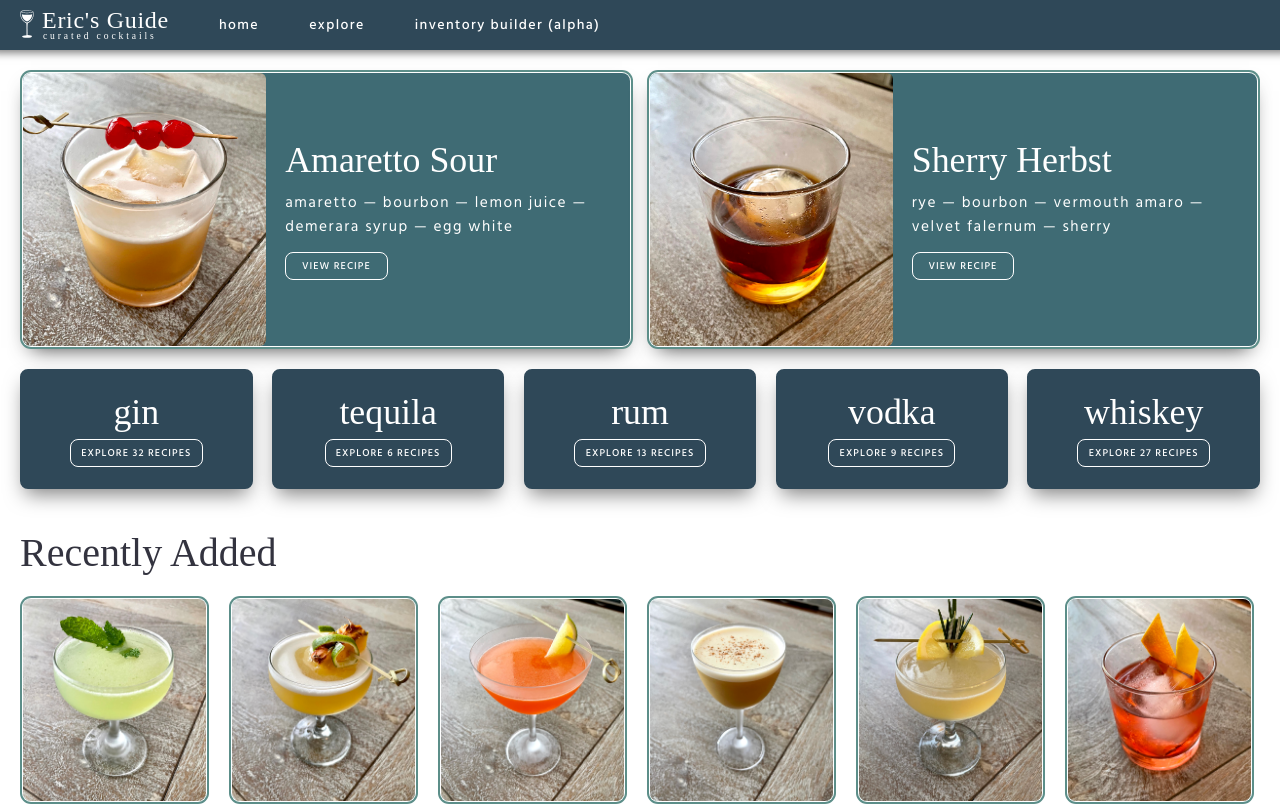
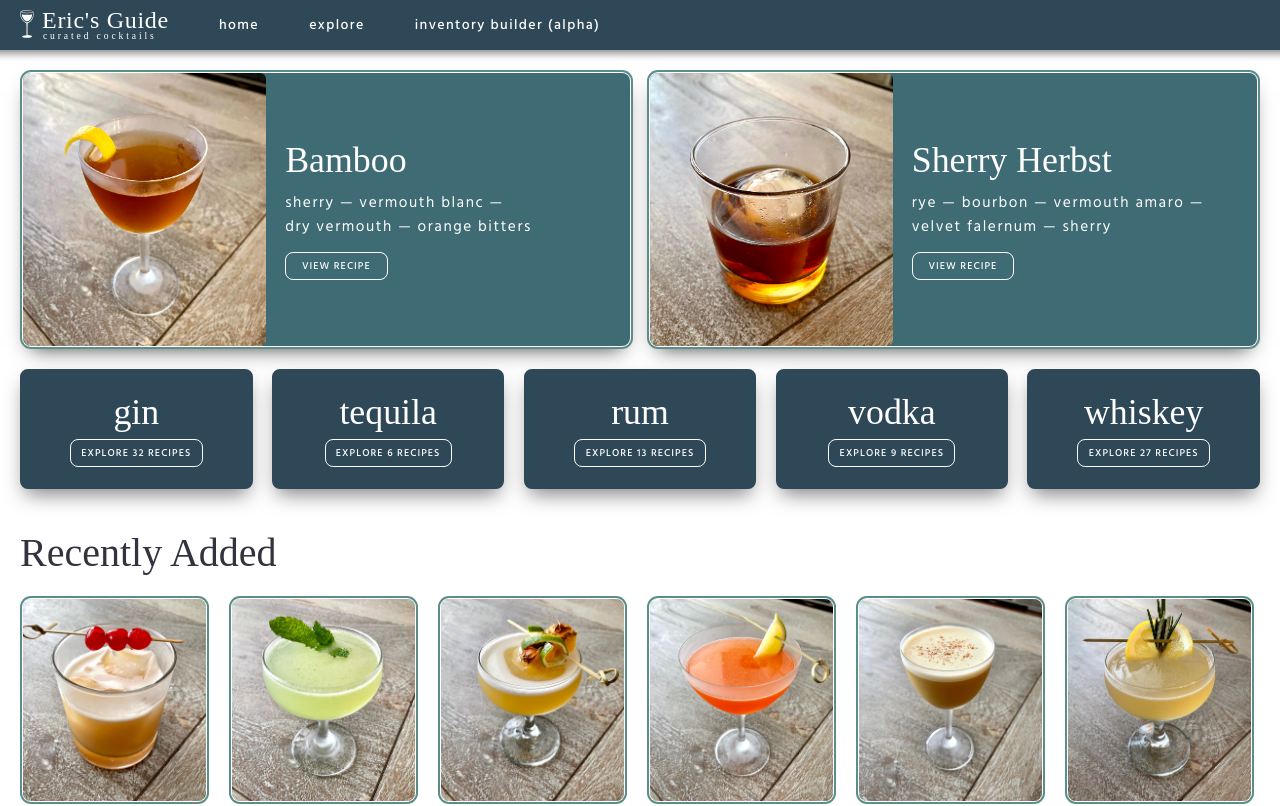
Before and after one commit to ericdouglaspratt/cocktails, a React (Create React App) app: page / in a window 1280 px wide. Shown: the top 806 px of the page. Built offline with nearby package versions, Linux system fonts and the light colour scheme; a web font is replaced by a local one.

Commit message:
added Bamboo cocktail

```diff
--- a/src/Home.js
+++ b/src/Home.js
@@ -14,14 +14,14 @@ const Home = ({ recipes, recipeTagMap }) => {
   const breakpoint = useBreakpoint();
 
   const featuredRecipeIds = [
-    'amaretto-sour',
+    'bamboo',
     'sherry-herbst'
   ];
 
   const classics = recipes.list.filter(recipe => recipe.isCoreDrink);
   // const exclusives = getRecipes(['thunderball', 'the-andy-special'], recipes);
   // const fresh = getRecipes(['gin-smash', 'whiskey-smash'], recipes);
-  const recentlyAdded = getRecipes(['southside', 'prestige', 'naked-and-famous', 'sherry-flip', 'court-royale', 'comte-de-sureau'], recipes);
+  const recentlyAdded = getRecipes(['amaretto-sour', 'southside', 'prestige', 'naked-and-famous', 'sherry-flip', 'court-royale'], recipes);
   const seaportCollection = getRecipes(['laissez-faire', 'maximilian-affair', 'fort-point', 'casino-royale', 'mission-of-burma'], recipes);
   // const smooth = getRecipes(['diffords-old-fashioned'], recipes);
 
--- a/src/data/recipes.js
+++ b/src/data/recipes.js
@@ -3519,6 +3519,35 @@ export default [
       {
         amount: 1,
         tag: 'angostura bitters',
+        unit: 'dash'
+      }
+    ]
+  },
+  {
+    name: 'Bamboo',
+    image: 'images/bamboo.jpg',
+    instructions: 'Stir with ice and strain into a chilled nick and nora glass. Express a lemon zest twist and garnish.',
+    method: METHODS.STIR,
+    source: 'Cocktail Codex book',
+    ingredients: [
+      {
+        amount: 1.5,
+        tag: 'sherry',
+        unit: 'oz'
+      },
+      {
+        amount: 0.75,
+        tag: 'vermouth blanc',
+        unit: 'oz'
+      },
+      {
+        amount: 0.75,
+        tag: 'dry vermouth',
+        unit: 'oz'
+      },
+      {
+        amount: 2,
+        tag: 'orange bitters',
         unit: 'dash'
       }
     ]
```
Also changed, not shown: public/images/bamboo.jpg (added).
